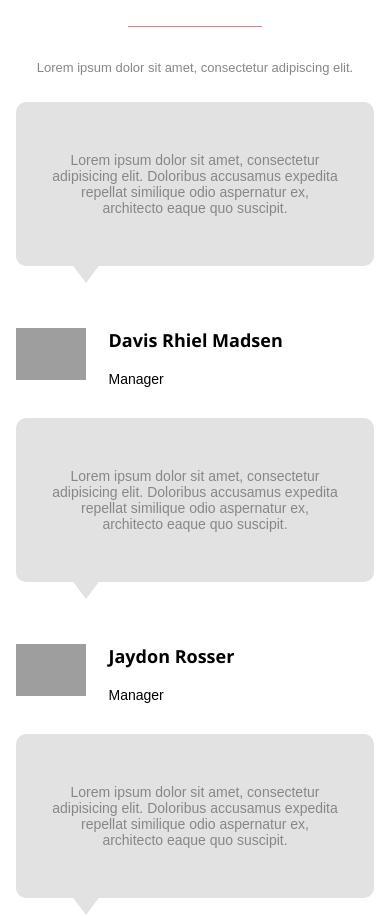
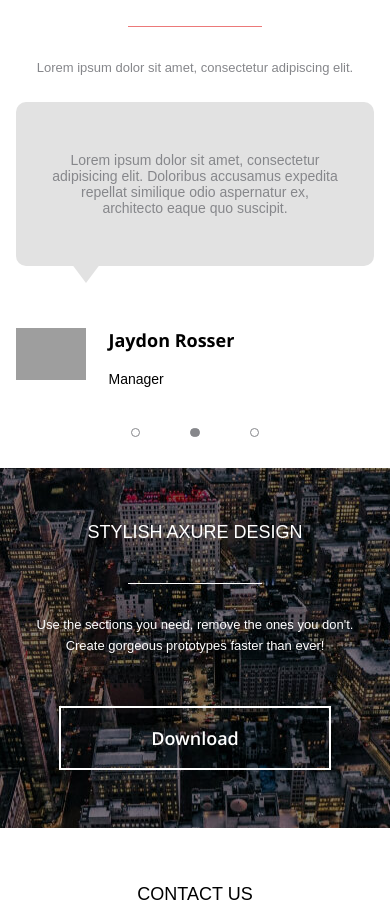
Before and after one commit to evgKireev/AXIT, a plain HTML site: page index.html in a window 390 px wide. Shown: the part 4503-5421 px from the top of the page. Drawn offline with Linux system fonts and the light colour scheme; grey boxes are pictures that could not be loaded; files whose address does not match are found by name.

Commit message:
add media and slider

```diff
--- a/app/js/main.js
+++ b/app/js/main.js
@@ -1,4 +1,19 @@
 $(function() {
+
+  $('.reviews__inner').slick({
+    arrows: false,
+    dots: true,
+    autoplay: true,
+    autoplaySpeed: 3000,
+
+    responsive: [{
+      breakpoint: 880,
+      settings: "unslick"
+    }, ],
+    mobileFirst: true,
+
+
+  });
 
   $('.menu__btn').on('click', function() {
     $('.menu__list').toggleClass('menu__list--active');
--- a/app/scss/_libs.scss
+++ b/app/scss/_libs.scss
@@ -0,0 +1 @@
+@import'node_modules/slick-carousel/slick/slick'
--- a/app/scss/_media.scss
+++ b/app/scss/_media.scss
@@ -322,8 +322,34 @@
                                                  margin-bottom: 24px;
                                                }
                                                &__inner {
-                                                 display: flex;
-                                                 flex-direction: column;
+                                                 display: block;
+                                                 .slick-dots {
+                                                   display: flex;
+                                                   justify-content: center;
+                                                   align-items: center;
+                                                   margin-top: 25px;
+                                                   li {
+                                                     font-size: 0;
+                                                     margin-right: 50px;
+                                                     &:last-child {
+                                                       margin-right: 0;
+                                                     }
+                                                   }
+                                                   button {
+                                                     padding: 0;
+                                                     border: 1px solid $text;
+                                                     border-radius: 50%;
+                                                     width: 9.49px;
+                                                     height: 9.49px;
+                                                     background-color: transparent;
+                                                     cursor: pointer;
+                                                   }
+                                                   .slick-active {
+                                                     button {
+                                                       background-color: $text;
+                                                     }
+                                                   }
+                                                 }
                                                }
                                                .reviews-client {
                                                  width: 100%;
--- a/app/scss/style.scss
+++ b/app/scss/style.scss
@@ -331,6 +331,7 @@
                     &__inner {
                       display: flex;
                       gap: 30px;
+                      justify-content: center;
                       align-items: center;
                     }
                   }
@@ -412,7 +413,7 @@
                       }
                       &__textarea {
                         width: 100%;
-                        height: 193px;
+                        height: 229px;
                         border: none;
                         outline: none;
                         resize: none;
```
Also changed, not shown: app/css/style.min.css, app/js/main.min.js.
